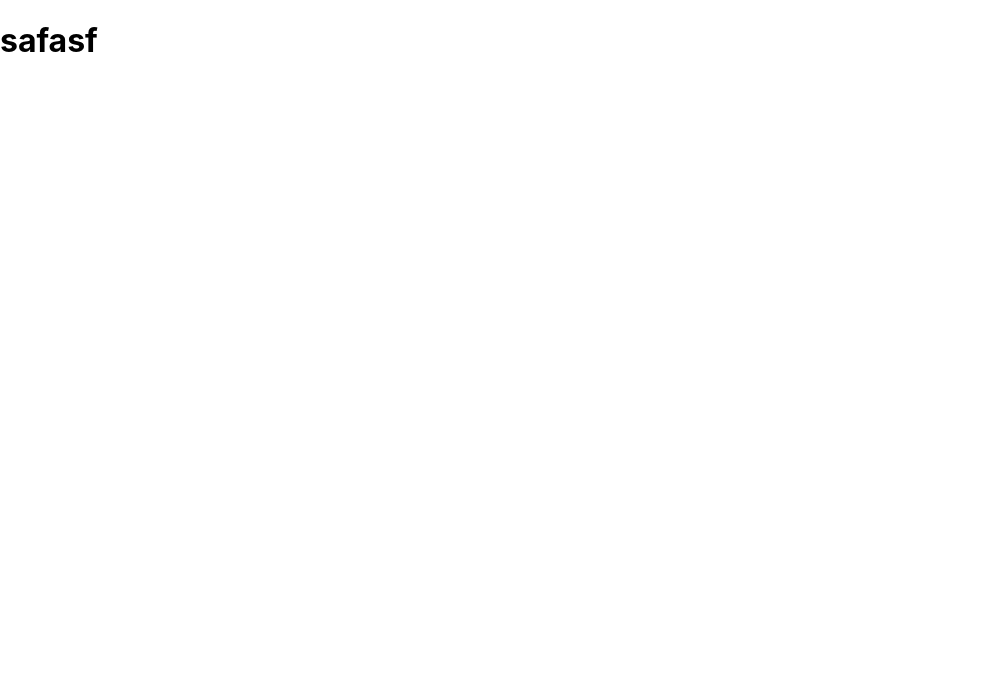
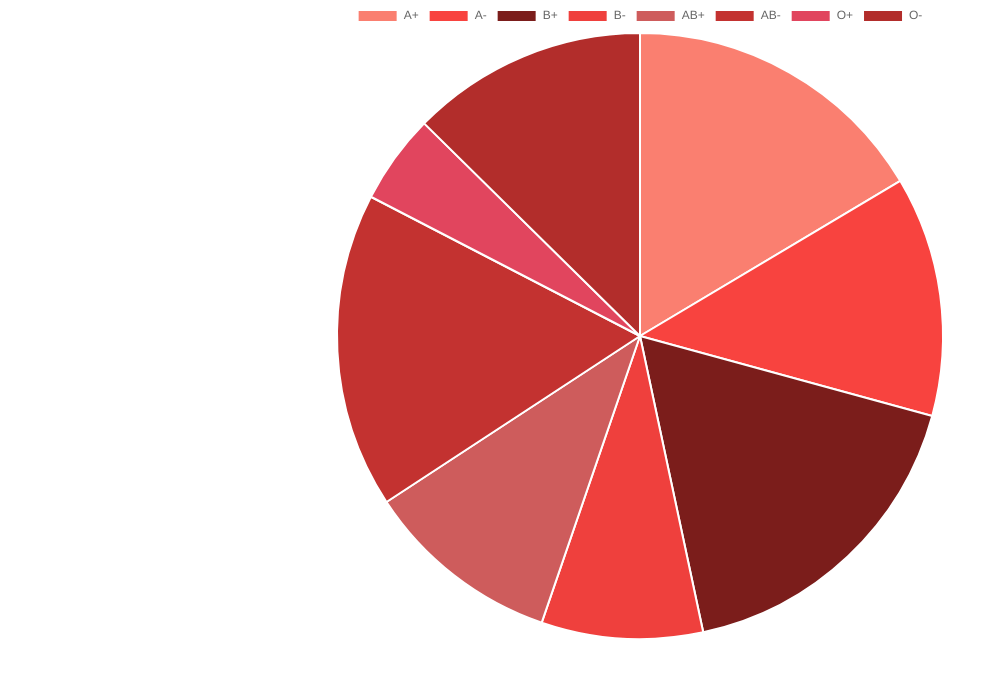
Before and after one commit to rindishkrishna/BloodBank, a React (Create React App) app: page /chart in a window 1280 px wide. Shown: the top 678 px of the page, without its empty margins (0-1004 px from the left). Built offline with nearby package versions, Linux system fonts and the light colour scheme.

Commit message:
add chart

```diff
--- a/package.json
+++ b/package.json
@@ -7,6 +7,7 @@
     "@testing-library/react": "^9.3.2",
     "@testing-library/user-event": "^7.1.2",
     "bootstrap": "^4.4.1",
+    "chart.js": "^2.9.3",
     "node-sass": "^4.13.1",
     "react": "^16.12.0",
     "react-dom": "^16.12.0",
--- a/src/App.js
+++ b/src/App.js
@@ -1,12 +1,16 @@
 import React from 'react';
 import Context from './context/Context';
 import { BrowserRouter as Router, Switch, Route } from 'react-router-dom';
+import Chart from './Components/subcomponent/chart/Chart'
 
 function App() {
   return (
     <Context>
       <Router>
         <Switch>
+          <Route path="/chart">
+            <Chart />
+          </Route>
           <Route path="/">
             <h1>safasf</h1>
           </Route>
--- /dev/null
+++ b/src/Components/subcomponent/chart/Chart.js
@@ -0,0 +1,34 @@
+import './chart.sass';
+import React, {useEffect, useRef} from 'react';
+import Chart from 'chart.js';
+
+function Charting(){
+    const canvasRef = useRef();
+    useEffect(() => {
+        new Chart(canvasRef.current.getContext("2d"), {
+            type: "pie",
+            data: {
+                //Bring in data
+                labels: ["A+", "A-", "B+", "B-", "AB+", "AB-", "O+", "O-"],
+                datasets: [
+                    {
+                        backgroundColor: ['#fa7f70', '#f8433f', '#7b1d1b', '#ef403d', '#ce5c5c', '#c33230', '#e1455e', '#b22d2b'],
+                        label: "Sales",
+                        data: [86, 67, 91, 45, 55, 88, 25, 66],
+                    }
+                ]
+            },
+            options: {
+                //Customize chart options
+            }
+        });
+    }, []);
+
+    return(
+        <div id="chdiv">
+            <canvas id="blchart" ref={canvasRef} />
+        </div>
+    );
+}
+
+export default Charting;
```
Also changed, not shown: src/Components/subcomponent/chart/chart.sass (added), 1 other file (tests, documents, lock files or other folders).
